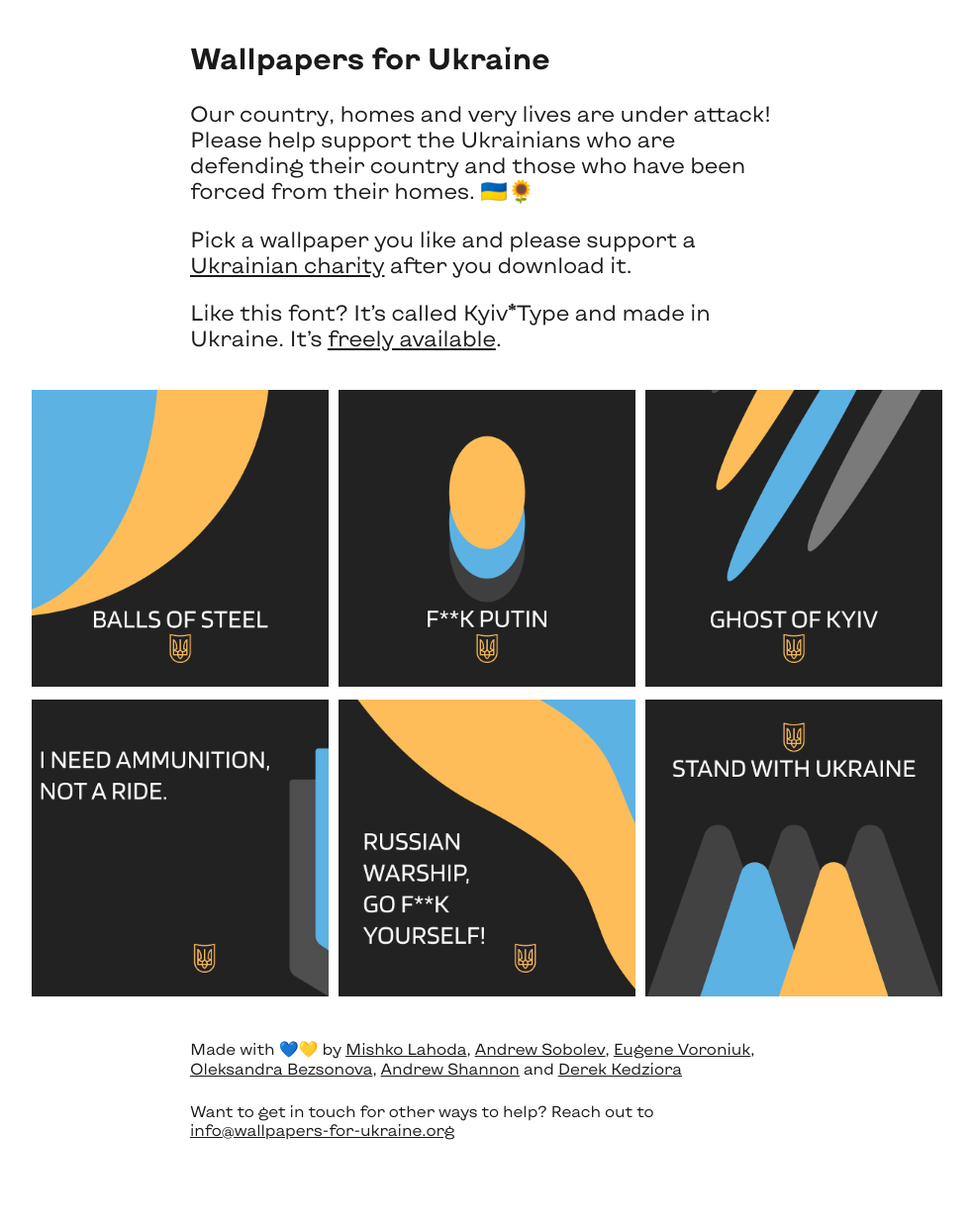
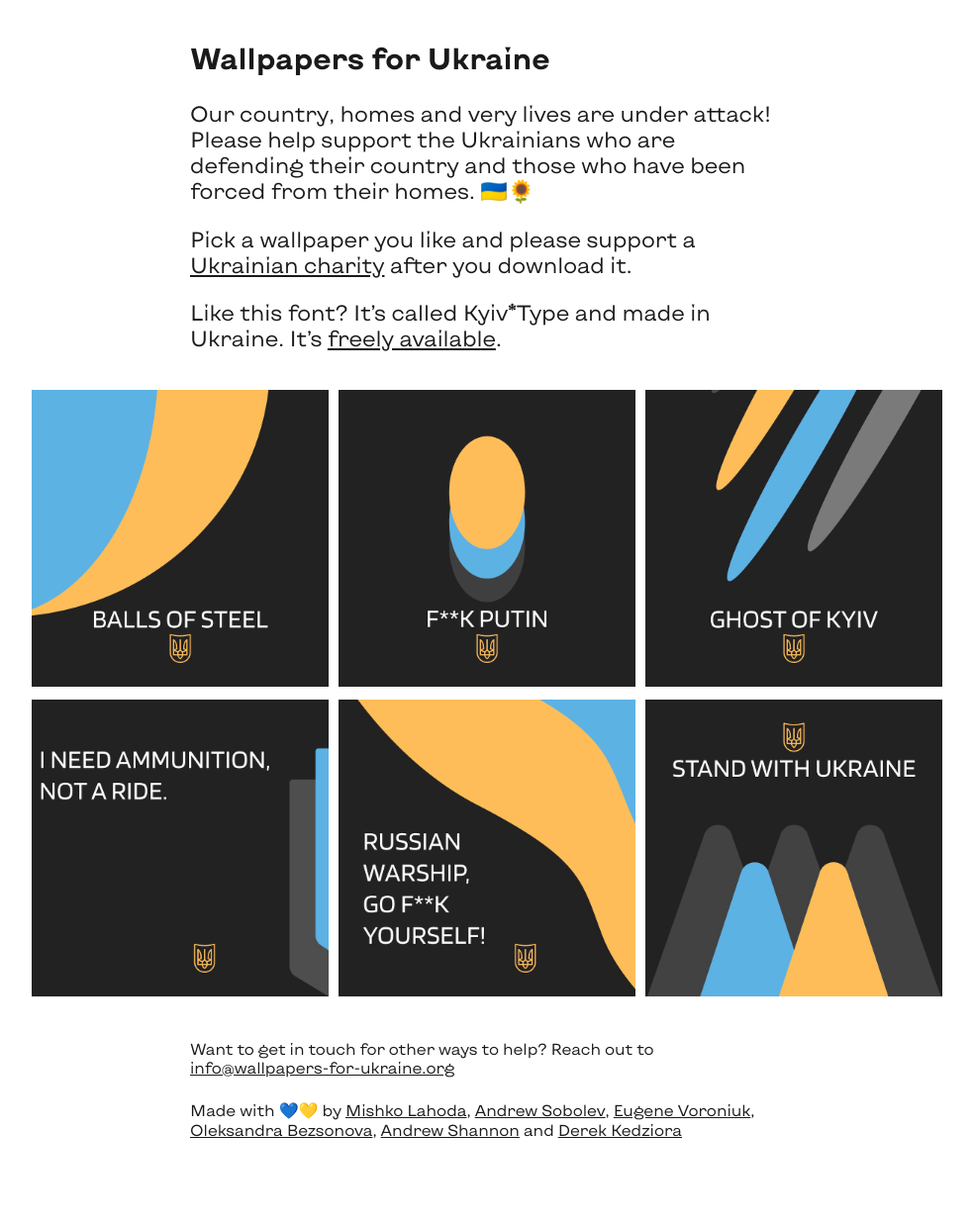
Before and after one commit to derekkedziora/ukrainian-wallpapers, a Jekyll site: the page built from index.md, in a window 1280 px wide. Shown: the whole page at 99% size, without its empty margins (148-1131 px from the left). Built offline with Jekyll 4.4.1, drawn with Linux system fonts in a browser that asks for light colours.

Commit message:
Update credits.md

```diff
--- a/_includes/credits.md
+++ b/_includes/credits.md
@@ -1,5 +1,3 @@
-
+<p class="credits">Want to get in touch for other ways to help? Reach out to <a href="mailto:info@wallpapers-for-ukraine.org">info@wallpapers-for-ukraine.org</a></p>
 
 <p class="credits">Made with 💙💛 by <a href="https://www.instagram.com/mishkoala/">Mishko Lahoda</a>, <a href="https://www.instagram.com/andrew_sobolev/">Andrew Sobolev</a>, <a href="https://www.instagram.com/eugeneworonyuk/">Eugene Voroniuk</a>, <a href="https://www.instagram.com/sandraolz/">Oleksandra Bezsonova</a>, <a href="https://www.linkedin.com/in/andrew-shannon-us-ua/">Andrew Shannon</a> and <a href="https://derekkedziora.com">Derek Kedziora</a></p>
-
-<p class="credits">Want to get in touch for other ways to help? Reach out to <a href="mailto:info@wallpapers-for-ukraine.org">info@wallpapers-for-ukraine.org</a></p>
```
